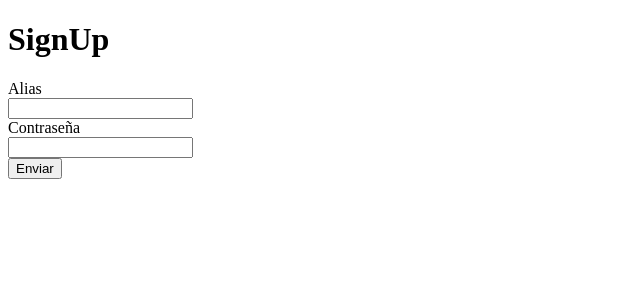
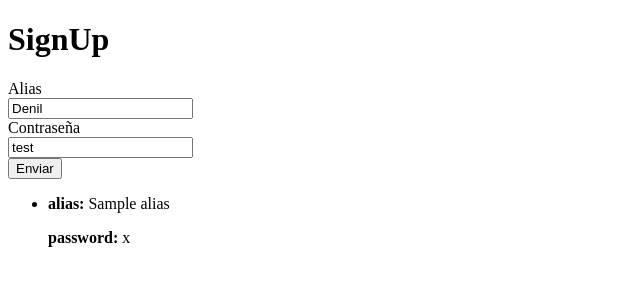
Before and after one commit to DenilDenilson/CalenGoals, a Flask app: template templates/signup.html in a window 1280 px wide. Shown: the top 300 px of the page, without its empty margins (0-640 px from the left). Run offline with Flask 2, Linux system fonts and the light colour scheme; the template is opened without the code that fills it: most values are stand-ins (such as "Sample title", 1, 10 or a date in 2020).

Commit message:
Logica por ahí, seguir lo que pide la biblioteca y mejorar la validación

```diff
--- a/app.py
+++ b/app.py
@@ -1,5 +1,5 @@
 from flask import Flask, render_template, request, redirect, url_for
-from flask_login import LoginManager
+from flask_login import LoginManager, login_user
 from models import user
 
 app =Flask(__name__)
@@ -8,25 +8,45 @@ app.config["SECRET_KEY"] = "so-secret"
 login_manager = LoginManager()
 login_manager.init_app(app)
 
+db_user = user.db_user
+
 @app.route("/")
-def hello_world():
-    return render_template('signup.html')
+def home():
+    return "B I E N V E N I D O"
+
+@app.route("/sign-up")
+def sign_up():
+    return render_template('signup.html', users = user.db_user)
+
+@app.route("/log-in")
+def log_in():
+    return render_template("login.html", users=user.db_user)
 
 @app.route("/signup", methods=['POST'])
 def signup():
-    new_user = user.User(request.form['alias'], request.form['password'])
+    alias = request.form['alias']
+    password = request.form['password']
+    new_user = user.User(alias, password)
     user.db_user.append(new_user)
     print(user.db_user)
-    return redirect(url_for("hello_world"))
+    return redirect(url_for("sign_up"))
 
 @app.route("/login", methods=['POST'])
 def login():
-    return "Logeado"
+    print(db_user)
+    valid_alias = False
+    valid_password = True
+    for user in db_user:
+        if user.alias == request.form['alias']:
+            valid_alias = True
+        if user.password == request.form['password']:
+            valid_password = True
+        if valid_alias and valid_password:
+          login_user(user)
+          return redirect(url_for("home"))
+    return redirect(url_for("log_in"))
 
 
-@app.route("/home")
-def home():
-    return "B I E N V E N I D O"
 
 # C A R G A R   U S U A R I O S
 @login_manager.user_loader
--- a/templates/signup.html
+++ b/templates/signup.html
@@ -10,10 +10,22 @@
     <h1>SignUp</h1>
     <form action="/signup" method="POST">
       <label for="alias">Alias</label><br />
-      <input type="text" name="alias" id="alias" /><br />
+      <input value="Denil" type="text" name="alias" id="alias" /><br />
       <label for="password">Contraseña</label><br />
-      <input type="text" name="password" id="password" /><br />
+      <input value="test" type="text" name="password" id="password" /><br />
       <button type="submit">Enviar</button>
     </form>
+    <ul>
+      {% for user in users %}
+      <li>
+        <p>
+          <span><b>alias: </b>{{user.alias}}</span>
+        </p>
+        <p>
+          <span><b>password: </b>{{user.password}}</span>
+        </p>
+      </li>
+      {% endfor %}
+    </ul>
   </body>
 </html>
```
Also changed, not shown: templates/login.html (+13 -1 lines).
